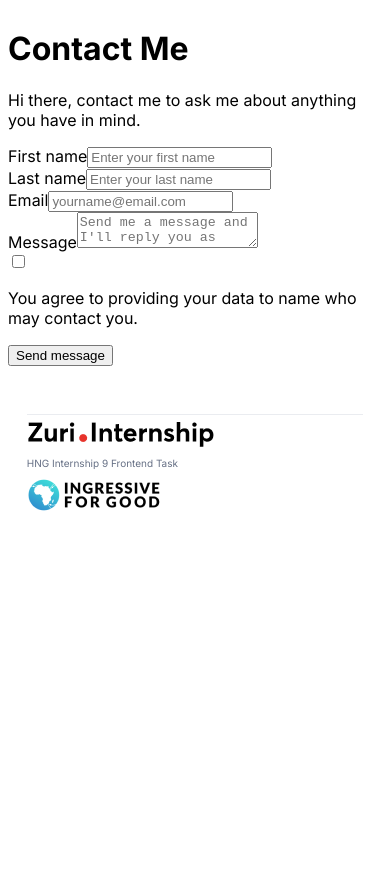
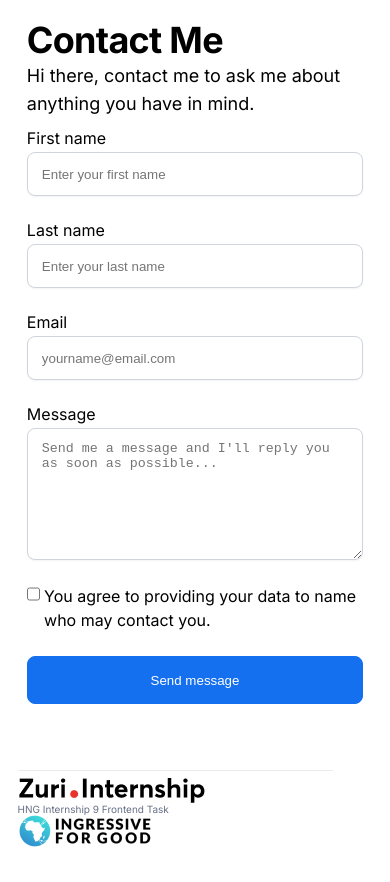
Before and after one commit to damaestro165/HNG9-01, a React (Vite) app: page /contact in a window 390 px wide. Before the commit the page ends 844 px from the top, so only its background shows below. Built offline with nearby package versions, Linux system fonts and the light colour scheme.

Commit message:
style: restyled the contact form

```diff
--- a/src/App.scss
+++ b/src/App.scss
@@ -1,8 +1,12 @@
 @import url('https://fonts.googleapis.com/css2?family=Inter:wght@400;500;700&display=swap');
-
+* {
+  margin: 0;
+  padding: 0;
+  box-sizing: border-box;
+}
 .app {
   display: flex;
-  width: 100%;
+  width: 100vw;
   flex-direction: column;
   align-items: center;
   font-family: 'Inter', sans-serif;
--- a/src/Pages/Contact.jsx
+++ b/src/Pages/Contact.jsx
@@ -5,7 +5,10 @@ import ContactForm from '../components/ContactForm/ContactForm';
 const Contact = () => {
   return (
     <div>
-      <ContactForm />
+      <div>
+        <ContactForm />
+      </div>
+
       <Footer />
     </div>
   );
--- a/src/components/ContactForm/ContactForm.jsx
+++ b/src/components/ContactForm/ContactForm.jsx
@@ -1,38 +1,41 @@
 import React from 'react';
+import './ContactForm.scss';
 
 const ContactForm = () => {
   return (
-    <div>
+    <div className='contact-form'>
       <form>
-        <div>
-          <h1>Contact Me</h1>
+        <div className='text-container'>
+          <h2>Contact Me</h2>
           <p>Hi there, contact me to ask me about anything you have in mind.</p>
         </div>
-        <div>
-          <div>
-            <div>
+        <div className='input-container'>
+          <div className='name-container'>
+            <div className='column'>
               <label for='first_name'>First name</label>
               <input placeholder='Enter your first name ' id='first_name' />
             </div>
-            <div>
+            <div className='column'>
               <label for='last_name'>Last name</label>
               <input placeholder='Enter your last name ' id='last_name' />
             </div>
           </div>
-          <div>
+          <div className='email-container column'>
             <label for='email'>Email</label>
             <input placeholder='yourname@email.com' id='email' />
           </div>
-          <div>
+          <div className='textarea-container column'>
             <label for='message'>Message</label>
             <textarea
               placeholder="Send me a message and I'll reply you as soon as possible..."
               id='message'
             ></textarea>
           </div>
-          <div>
+          <div className='checkbox-container'>
             <input type='checkbox' />
-            <p>You agree to providing your data to name who may contact you.</p>
+            <label>
+              You agree to providing your data to name who may contact you.
+            </label>
           </div>
           <button id='btn__submit'>Send message</button>
         </div>
--- /dev/null
+++ b/src/components/ContactForm/ContactForm.scss
@@ -0,0 +1,162 @@
+.contact-form {
+  padding: 5rem;
+  display: flex;
+  flex-direction: column;
+  align-items: center;
+  justify-items: center;
+  margin-top: 0;
+  form {
+    width: 95%;
+    .text-container {
+      h2 {
+        font-style: normal;
+        font-weight: 600;
+        font-size: 36px;
+        line-height: 44px;
+        margin-bottom: 0;
+      }
+      p {
+        font-style: normal;
+        font-weight: 400;
+        font-size: 20px;
+        line-height: 30px;
+      }
+    }
+    .input-container {
+      margin-top: 10px;
+      display: flex;
+      flex-direction: column;
+      gap: 24px;
+
+      .name-container {
+        display: flex;
+        gap: 24px;
+        .column {
+          display: flex;
+          flex-direction: column;
+          gap: 4px;
+        }
+        input {
+          padding: 10px 14px;
+          width: 348px;
+          height: 44px;
+          background: #ffffff;
+          border: 1px solid #d0d5dd;
+          box-shadow: 0px 1px 2px rgba(16, 24, 40, 0.05);
+          border-radius: 8px;
+        }
+      }
+      .column {
+        display: flex;
+        flex-direction: column;
+        gap: 4px;
+      }
+      .email-container {
+        input {
+          padding: 10px 14px;
+          width: 720px;
+          height: 44px;
+          background: #ffffff;
+          border: 1px solid #d0d5dd;
+          box-shadow: 0px 1px 2px rgba(16, 24, 40, 0.05);
+          border-radius: 8px;
+        }
+      }
+      .textarea-container {
+        textarea {
+          padding: 12px 14px;
+          width: 720px;
+          height: 132px;
+
+          background: #ffffff;
+
+          border: 1px solid #d0d5dd;
+
+          box-shadow: 0px 1px 2px rgba(16, 24, 40, 0.05);
+          border-radius: 8px;
+        }
+      }
+      .checkbox-container {
+        display: flex;
+        gap: 4px;
+        input {
+          width: 20px;
+          height: 20px;
+        }
+      }
+      button {
+        width: 720px;
+        height: 48px;
+        color: #ffffff;
+        background: #1570ef;
+        border: 1px solid #1570ef;
+        border-radius: 8px;
+      }
+    }
+  }
+}
+
+/* Medium devices (landscape tablets, 768px and down) */
+@media only screen and (max-width: 1200px) {
+  .contact-form {
+    padding: 0.5rem;
+    margin: 10px;
+    form {
+      display: flex;
+      align-self: center;
+      flex-direction: column;
+
+      .text-container {
+        h2 {
+          font-weight: 600;
+          font-size: 36px;
+          line-height: 44px;
+          letter-spacing: -0.02em;
+        }
+        p {
+          font-style: normal;
+          font-weight: 400;
+          font-weight: 400;
+          font-size: 18px;
+          line-height: 28px;
+        }
+      }
+      .input-container {
+        width: 100%;
+        margin: 5px, 15px;
+        .name-container {
+          display: flex;
+          gap: 24px;
+          flex-direction: column;
+          .column {
+            display: flex;
+            flex-direction: column;
+            gap: 4px;
+          }
+          input {
+            width: 100%;
+          }
+        }
+
+        .email-container {
+          input {
+            width: 100%;
+          }
+        }
+        .textarea-container {
+          textarea {
+            width: 100%;
+          }
+        }
+        .checkbox-container {
+          font-weight: 400;
+          font-size: 16px;
+          line-height: 24px;
+        }
+        button {
+          width: 100%;
+        }
+      }
+    }
+  }
+}
--- a/src/components/Footer/Footer.scss
+++ b/src/components/Footer/Footer.scss
@@ -22,13 +22,14 @@ footer {
 /* Medium devices (landscape tablets, 768px and down) */
 @media only screen and (max-width: 768px) {
   footer {
+    width: 90%;
     .container {
       font-size: x-small;
+      padding: 0;
       width: 90%;
       flex-direction: column;
       align-items: flex-start;
       justify-content: flex-start;
-      padding: 0rem;
       gap: 0rem;
     }
   }
--- a/src/components/Main/Main.scss
+++ b/src/components/Main/Main.scss
@@ -49,7 +49,7 @@ main {
       width: 80%;
     }
     .link-container {
-      width: 70%;
+      width: 343px;
       .btn {
         font-size: 0.875rem;
       }
--- a/src/components/Main/MainSection.jsx
+++ b/src/components/Main/MainSection.jsx
@@ -1,4 +1,5 @@
 import React from 'react';
+import { Link } from 'react-router-dom';
 
 import './Main.scss';
 import SlackIcon from '../../assets/slack.png';
@@ -65,9 +66,9 @@ function Main() {
         <a href=''>
           <img src={SlackIcon} alt='slack-Icon' />
         </a>
-        <a href='https://github.com/damaestro165/HNG9-01'>
+        <Link href='https://github.com/damaestro165/HNG9-01'>
           <img src={GitHubIcon} alt='slack-Icon' />
-        </a>
+        </Link>
       </section>
     </main>
   );
```
